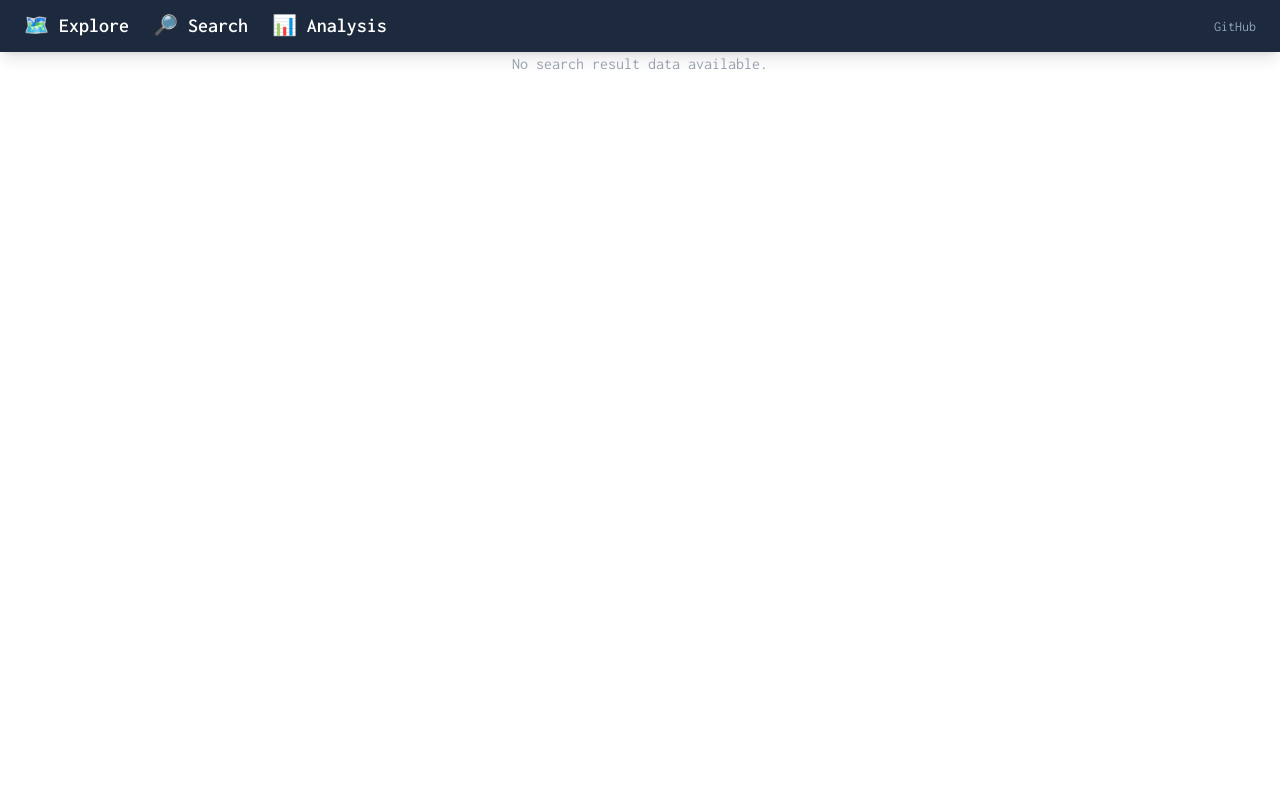
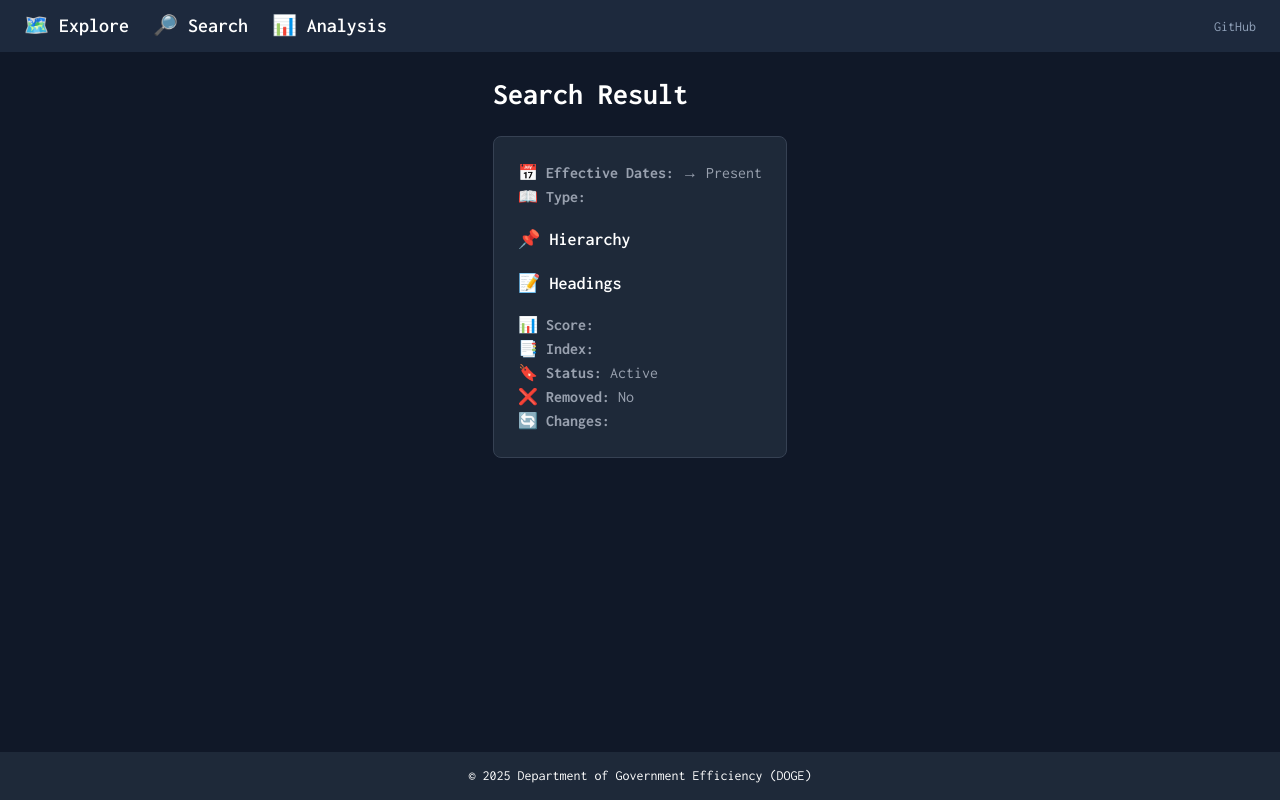
Before and after one commit to ambha21/ecfr-frontend, a Next.js app in the folder ecfr-frontend/: page /search-result in a window 1280 px wide. Built offline with nearby package versions, Linux system fonts and the light colour scheme.

Commit message:
next build passed

```diff
--- a/ecfr-frontend/next.config.ts
+++ b/ecfr-frontend/next.config.ts
@@ -2,8 +2,9 @@ import type { NextConfig } from "next";
 
 const nextConfig: NextConfig = {
   /* config options here */
-  ignoreDuringBuilds: true,
-  ignoreBuildErrors: true,
+  typescript: {
+    ignoreBuildErrors: true,
+  },
 };
 
 export default nextConfig;
--- a/ecfr-frontend/src/app/search-result/page.tsx
+++ b/ecfr-frontend/src/app/search-result/page.tsx
@@ -1,8 +1,14 @@
 'use client';
 
 import { useSearchParams } from 'next/navigation';
+import React, { Suspense } from 'react';
 
-export default function SearchResultPage() {
+// Remove these exports
+// export const dynamic = 'force-dynamic';
+// export const revalidate = 0;
+
+// Create a client component that uses the hooks
+function SearchResultContent() {
   const searchParams = useSearchParams();
   const resultParam = searchParams.get('result');
   let result: any = null;
@@ -15,10 +21,6 @@ export default function SearchResultPage() {
     }
   }
 
-  if (!result) {
-    return <p className="text-center text-gray-400">No search result data available.</p>;
-  }
-
   return (
     <div className="h-full flex flex-col items-center bg-gray-900 text-white">
       <div className="flex-grow flex flex-col p-6">
@@ -26,15 +28,15 @@ export default function SearchResultPage() {
         <div className="w-full max-w-2xl bg-gray-800 p-6 rounded-lg border border-gray-700">
           <p className="text-gray-400">
             📅 <span className="font-bold">Effective Dates:</span>{' '}
-            {result.starts_on} → {result.ends_on || "Present"}
+            {result?.starts_on} → {result?.ends_on || "Present"}
           </p>
           <p className="text-gray-400">
-            📖 <span className="font-bold">Type:</span> {result.type}
+            📖 <span className="font-bold">Type:</span> {result?.type}
           </p>
           <div className="mt-4">
             <h2 className="text-lg font-semibold">📌 Hierarchy</h2>
             <ul className="text-gray-300">
-              {Object.entries(result.hierarchy_headings)
+              {result?.hierarchy_headings && Object.entries(result.hierarchy_headings)
                 .filter(([_, value]) => value)
                 .map(([key, value]) => (
                   <li key={key}>
@@ -46,7 +48,7 @@ export default function SearchResultPage() {
           <div className="mt-4">
             <h2 className="text-lg font-semibold">📝 Headings</h2>
             <ul className="text-gray-300">
-              {Object.entries(result.headings)
+              {result?.headings && Object.entries(result.headings)
                 .filter(([_, value]) => value)
                 .map(([key, value]) => (
                   <li key={key}>
@@ -56,18 +58,18 @@ export default function SearchResultPage() {
                 ))}
             </ul>
           </div>
-          {result.full_text_excerpt && (
+          {result?.full_text_excerpt && (
             <div className="mt-4">
               <h2 className="text-lg font-semibold">🔍 Excerpt</h2>
               <p className="text-gray-300" dangerouslySetInnerHTML={{ __html: result.full_text_excerpt }} />
             </div>
           )}
           <div className="mt-4 text-gray-400">
-            <p>📊 <span className="font-bold">Score:</span> {result.score}</p>
-            <p>📑 <span className="font-bold">Index:</span> {result.structure_index}</p>
-            <p>🔖 <span className="font-bold">Status:</span> {result.reserved ? "Reserved" : "Active"}</p>
-            <p>❌ <span className="font-bold">Removed:</span> {result.removed ? "Yes" : "No"}</p>
-            <p>🔄 <span className="font-bold">Changes:</span> {result.change_types.join(", ")}</p>
+            <p>📊 <span className="font-bold">Score:</span> {result?.score}</p>
+            <p>📑 <span className="font-bold">Index:</span> {result?.structure_index}</p>
+            <p>🔖 <span className="font-bold">Status:</span> {result?.reserved ? "Reserved" : "Active"}</p>
+            <p>❌ <span className="font-bold">Removed:</span> {result?.removed ? "Yes" : "No"}</p>
+            <p>🔄 <span className="font-bold">Changes:</span> {result?.change_types?.join(", ")}</p>
           </div>
         </div>
       </div>
@@ -79,3 +81,12 @@ export default function SearchResultPage() {
     </div>
   );
 }
+
+// Main page component with proper Suspense boundary
+export default function SearchResultPage() {
+  return (
+    <Suspense fallback={<p className="text-center text-gray-400">Loading search results...</p>}>
+      <SearchResultContent />
+    </Suspense>
+  );
+}
```
